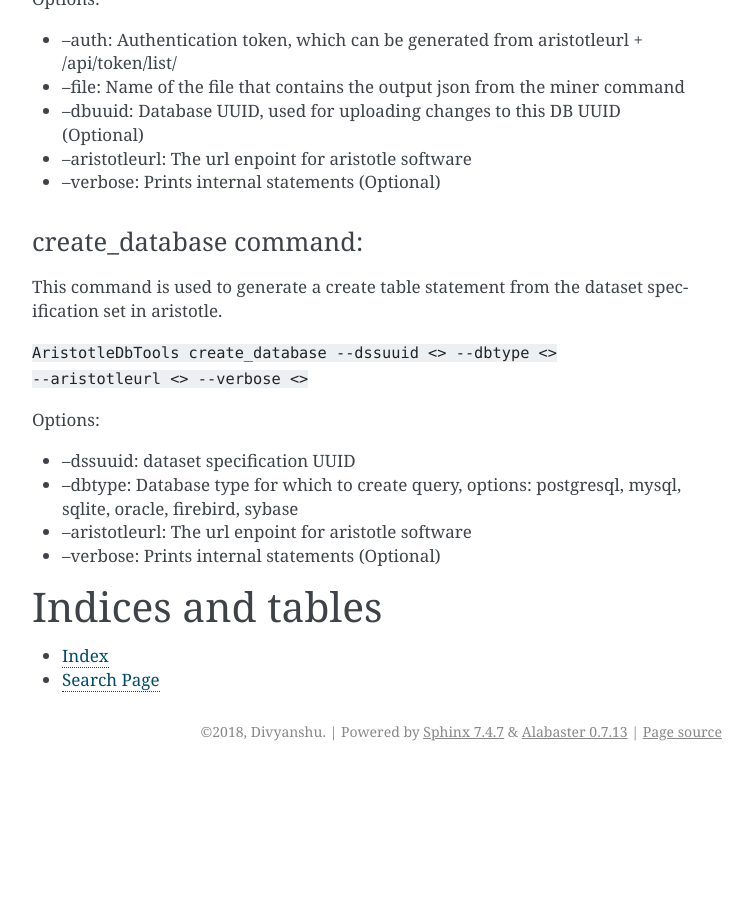
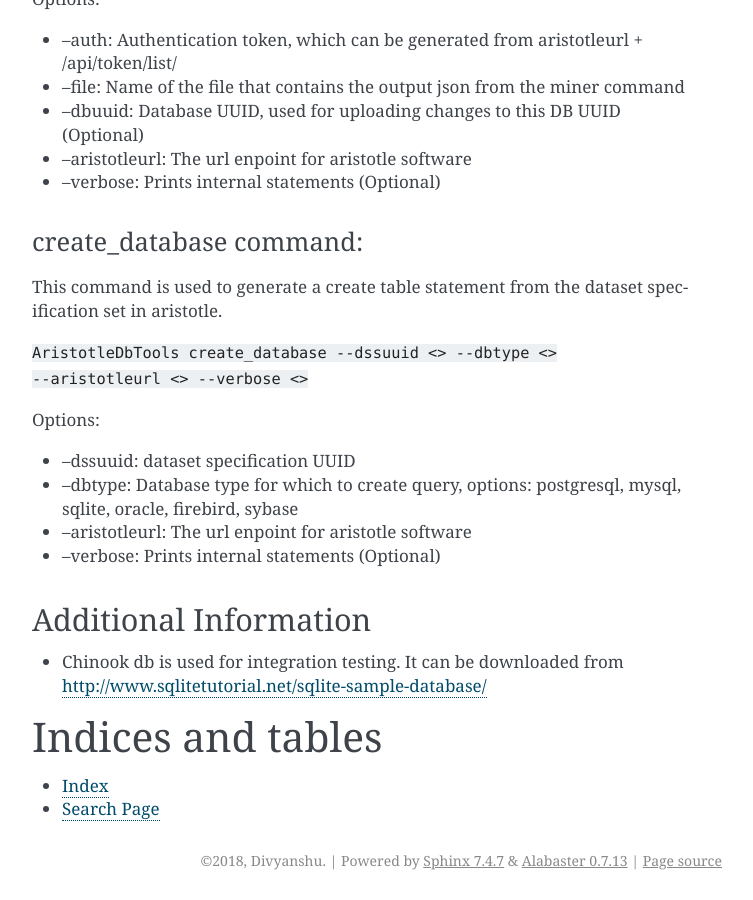
Before and after one commit to divyanshuchauhan/database-metadata-miner, a Sphinx documentation site: the page built from docs/index.rst, in a window 1280 px wide and 900 px high, scrolled down 1181 px. Shown: the whole window, without its empty margins (388-1141 px from the left). Built offline with Sphinx 7.4.7, drawn with Linux system fonts in a browser that asks for light colours; before the commit the page ends 1952 px from its top, so only the background shows below that.

Commit message:
added documentation for read the docs3

```diff
--- a/docs/index.rst
+++ b/docs/index.rst
@@ -73,6 +73,13 @@ Options:
 - --verbose: Prints internal statements (Optional)
 
 
+Additional Information
+----------------------
+
+- Chinook db is used for integration testing. It can be downloaded from http://www.sqlitetutorial.net/sqlite-sample-database/
+
+
+
 Indices and tables
 ==================
 
```
Also changed, not shown: 5 other files.
